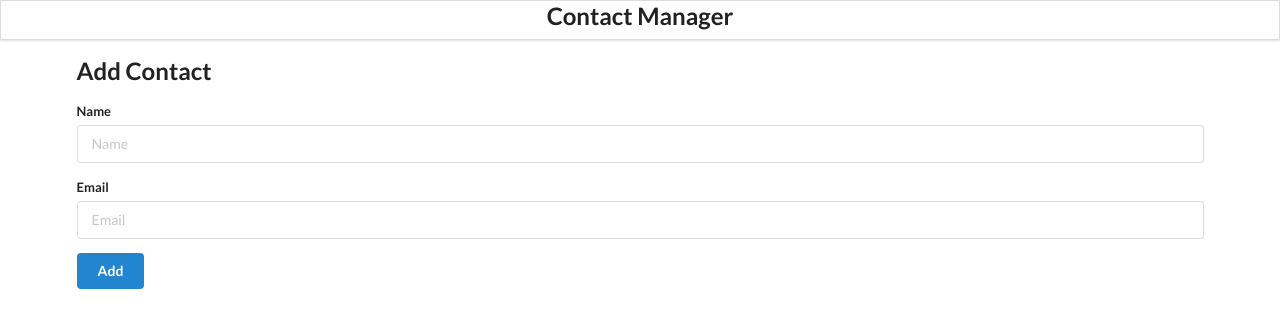
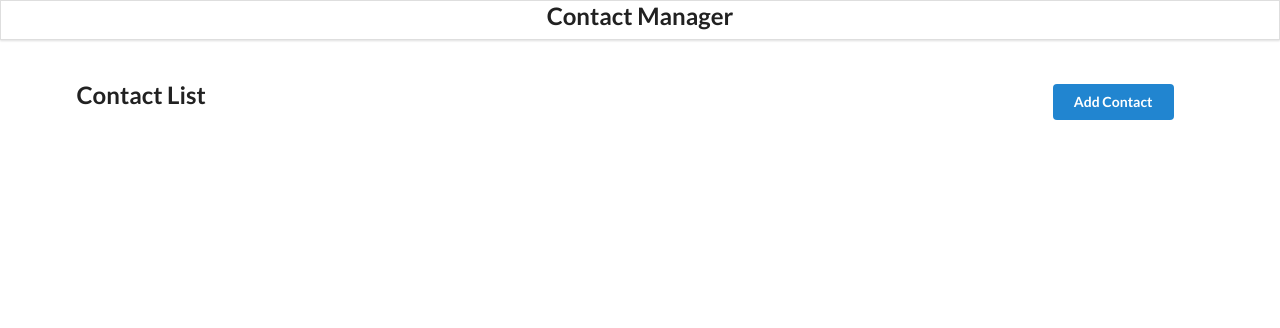
Before and after one commit to chaitanya-sai-neeli/React-Practice, a React (Vite) app: page / in a window 1280 px wide. Shown: the top 328 px of the page. Built offline with nearby package versions, Linux system fonts and the light colour scheme.

Commit message:
Added Routes to the components

```diff
--- a/src/components/App.jsx
+++ b/src/components/App.jsx
@@ -3,6 +3,7 @@ import ContactList from "./ContactList";
 import AddContact from "./AddContact";
 import { useEffect, useRef, useState } from "react";
 import { v4 as uuidv4 } from "uuid";
+import { BrowserRouter as Router, Routes, Route } from "react-router-dom";
 
 function App() {
   // const contacts = [
@@ -43,12 +44,35 @@ function App() {
 
   return (
     <div className="ui container">
-      <Header />
+      <Router>
+        <Header />
+        <Routes>
+          <Route
+            path="/add"
+            element={<AddContact addContactsHandler={addContactsHandler} />}
+          />
+          <Route
+            path="/"
+            element={
+              <ContactList
+                contacts={contacts}
+                removeContactId={removeContactsHandler}
+              />
+            }
+          />
+        </Routes>
+        {/* <AddContact addContactsHandler={addContactsHandler} />
+        <ContactList
+          contacts={contacts}
+          removeContactId={removeContactsHandler}
+        /> */}
+      </Router>
+      {/* <Header />
       <AddContact addContactsHandler={addContactsHandler} />
       <ContactList
         contacts={contacts}
         removeContactId={removeContactsHandler}
-      />
+      /> */}
     </div>
   );
 }
--- a/src/components/ContactList.jsx
+++ b/src/components/ContactList.jsx
@@ -1,4 +1,5 @@
 import ContactCard from "./ContactCard";
+import { Link, Links } from "react-router-dom";
 
 const ContactList = ({ contacts, removeContactId }) => {
   // console.log(contacts);
@@ -16,7 +17,28 @@ const ContactList = ({ contacts, removeContactId }) => {
     );
   });
 
-  return <div className="ui celled list">{renderContactsList}</div>;
+  return (
+    <div className="main" style={{ position: "relative", top: "80px" }}>
+      <div
+        style={{
+          display: "flex",
+          justifyContent: "space-between",
+          alignItems: "center",
+        }}
+      >
+        <h2>Contact List</h2>
+        <Link to="/add">
+          <button
+            className="ui button blue right"
+            style={{ marginRight: "30px" }}
+          >
+            Add Contact
+          </button>
+        </Link>
+      </div>
+      <div className="ui celled list">{renderContactsList}</div>
+    </div>
+  );
 };
 
 export default ContactList;
```
